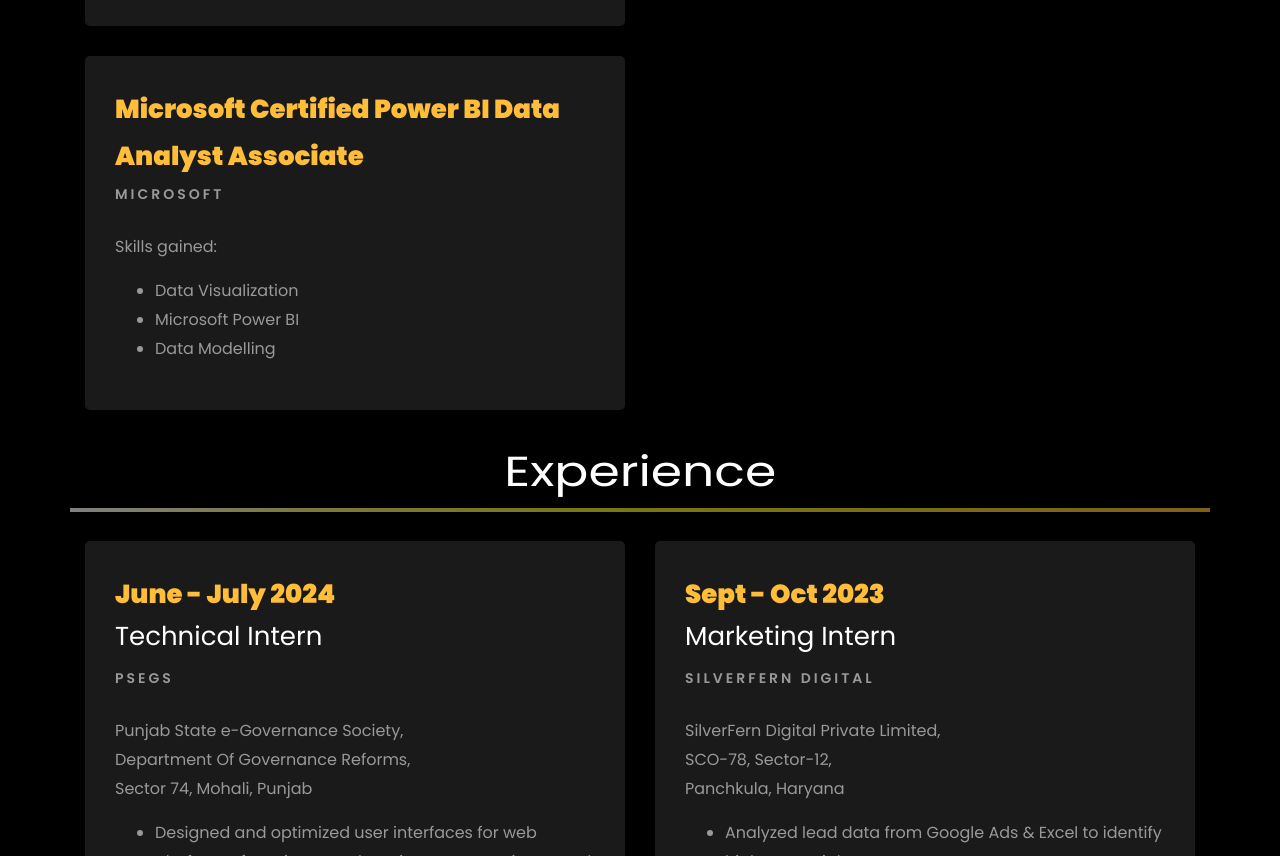
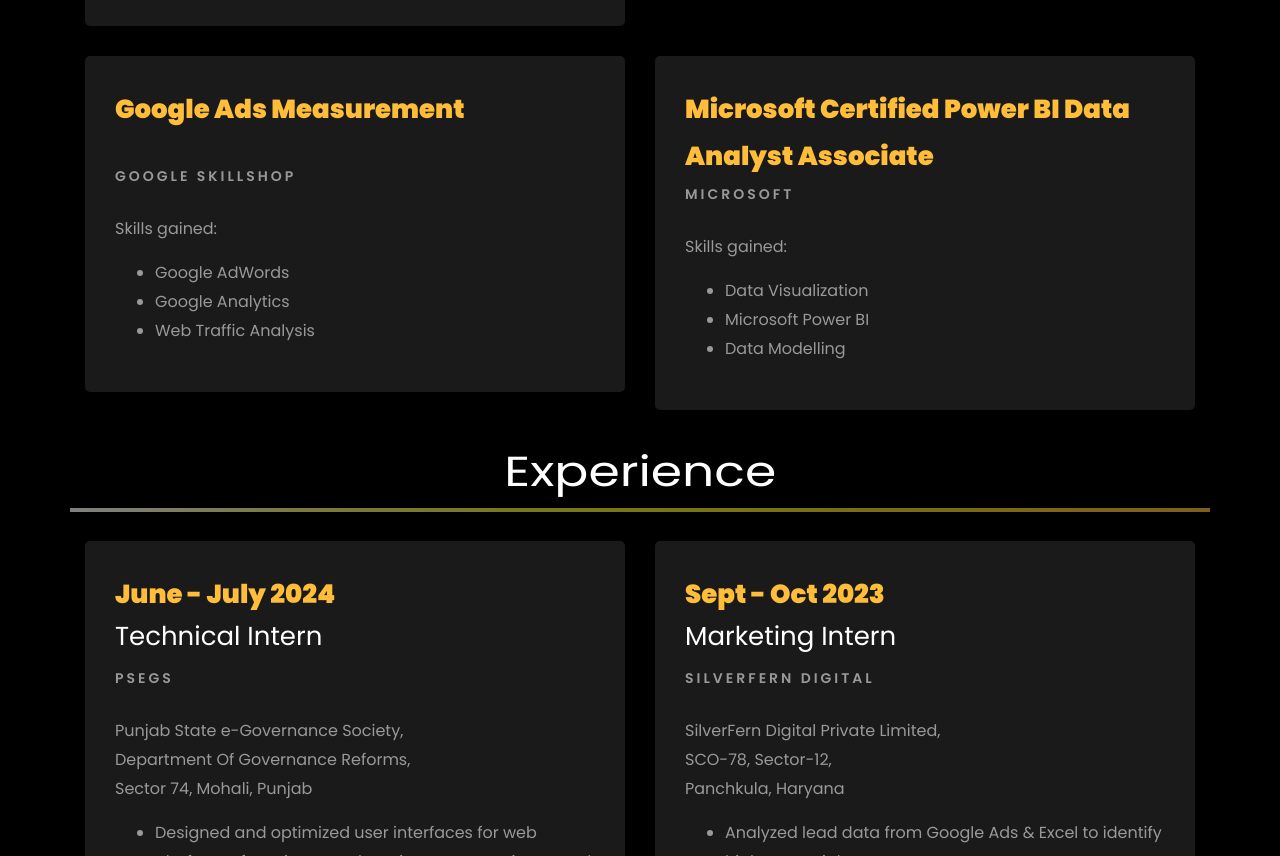
Before and after one commit to mihirwatrana371/mihirwatrana371.github.io, a plain HTML site: page index.html in a window 1280 px wide. Shown: the part 2425-3281 px from the top of the page. Drawn offline with Linux system fonts and the light colour scheme; files whose address does not match are found by name.

Commit message:
Update index.html

```diff
--- a/index.html
+++ b/index.html
@@ -345,7 +345,7 @@ collaborate to make data-driven decisions that matter!</p>
 				</div>
 			<div class="col-md-6">
 					<div class="resume-wrap ftco-animate">
-						<span class="date"><a href="https://www.credly.com/badges/209c62d6-4fd3-406d-a165-50602d14f46b/linked_in_profile">SQL(Intermediate) Certificate</a></span>
+						<span class="date"><a href="https://www.hackerrank.com/certificates/c51622acd16b">SQL(Intermediate) Certificate</a></span>
 						<!-- <h2>Technical Intern</h2> --><br><br>
 						<span class="position">HackerRank</span>
 						<p class="mt-4">Skills gained:
@@ -357,6 +357,25 @@ collaborate to make data-driven decisions that matter!</p>
 
 </li>
 
+							</ul>
+						</p>
+					</div>
+
+				</div>
+			<div class="col-md-6">
+					<div class="resume-wrap ftco-animate">
+						<span class="date"><a href="https://skillshop.credential.net/dc3170b2-52c1-4c61-911e-d88ef39d8fee">Google Ads Measurement</a></span>
+						<!-- <h2>Technical Intern</h2> --><br><br>
+						<span class="position">Google Skillshop</span>
+						<p class="mt-4">Skills gained:
+							<ul>
+								<li>Google AdWords
+
+</li>
+								<li>Google Analytics
+
+</li>
+								<li>Web Traffic Analysis</li>
 							</ul>
 						</p>
 					</div>
```
